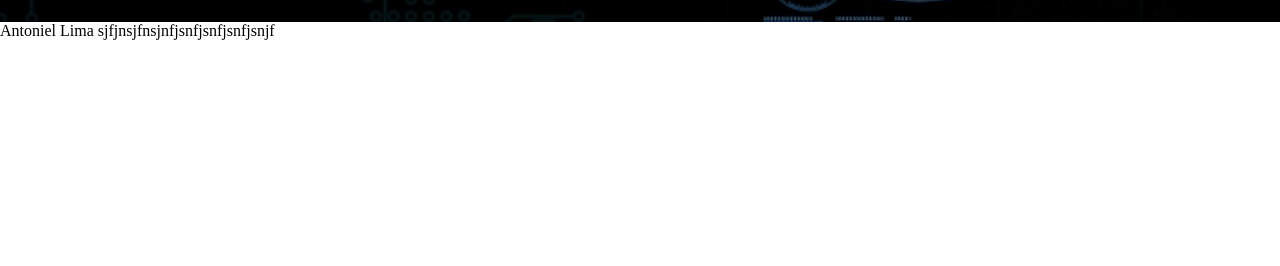
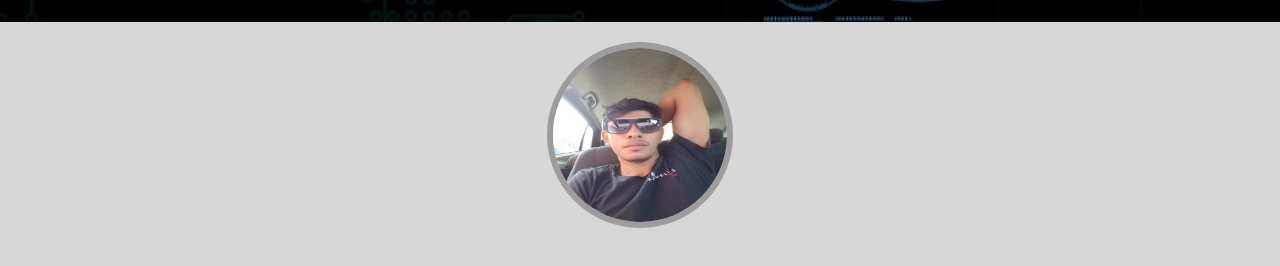
Before and after one commit to antonielsoares/anto, a plain HTML site: page index.html in a window 1280 px wide. Shown: the part 344-610 px from the top of the page. Drawn offline with Linux system fonts and the light colour scheme.

Commit message:
Add files via upload

```diff
--- a/index.html
+++ b/index.html
@@ -10,7 +10,10 @@
     <div class="bg">
         <h2 class="bg_txt">Antoniel Lima</h2>
     </div>
-    <div>Antoniel Lima sjfjnsjfnsjnfjsnfjsnfjsnfjsnjf</div>
+
+    <div class="corpo">
+        <img class="corpo_img" src="./img/foto.jpeg" alt="">
+    </div><!--corpo-->
 
 </body>
 </html>
--- a/stile/stile.css
+++ b/stile/stile.css
@@ -1,6 +1,7 @@
 body{
     margin: 0;
     padding: 0;
+    background-color: rgb(216, 215, 215);
 }
 .bg{
     width: 100%;
@@ -25,3 +26,16 @@ body{
         text-align: center;
     }
 }
+.corpo {
+    width: 100%;
+    margin-top: 20px;
+    display: flex;
+}
+.corpo_img{
+    margin: auto;
+    width: 174px;
+    height: 174px;
+    border-radius: 144px;
+    border: 6px solid rgb(158, 156, 156);
+
+}
```
Also changed, not shown: img/foto.jpeg (added).
